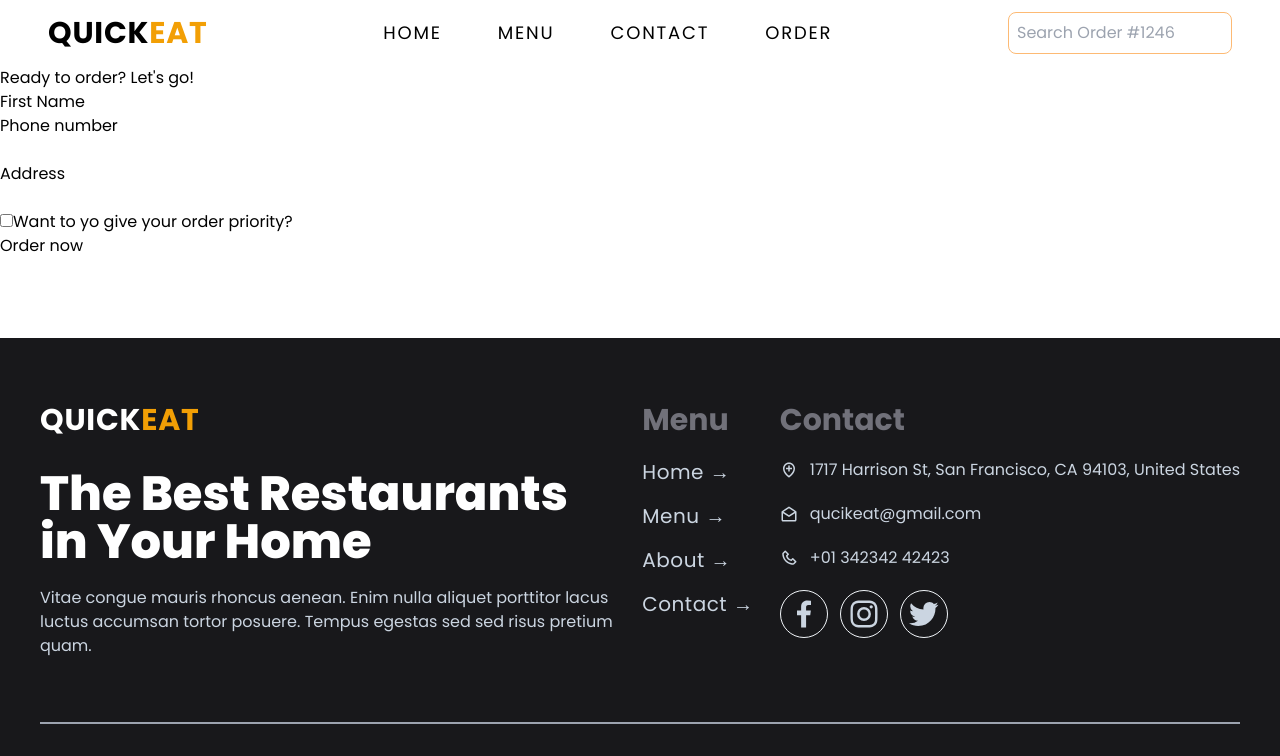
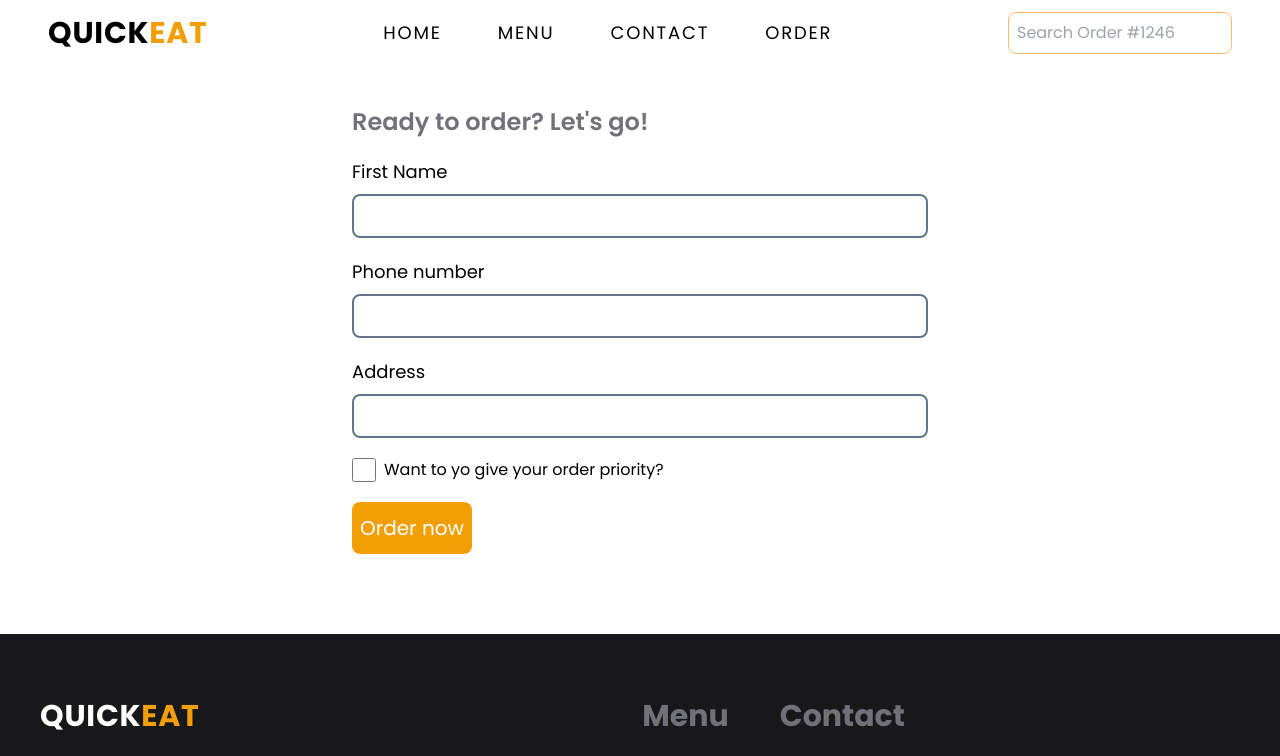
Before and after one commit to HasithKovinda/pizzify, a React (Vite) app: page /order/new in a window 1280 px wide. Shown: the top 756 px of the page. Built offline with nearby package versions, Linux system fonts and the light colour scheme.

Commit message:
style create order  UI

```diff
--- a/src/features/order/CreateOrder.tsx
+++ b/src/features/order/CreateOrder.tsx
@@ -1,4 +1,4 @@
-import { Form, redirect, useActionData, useNavigation } from "react-router-dom";
+import { Form, redirect, useNavigation } from "react-router-dom";
 import { type Cart, type NewOrder } from "../../types/pizza";
 import { createOrder } from "../../services/apiRestaurant";
 import useFormErrors from "../../hooks/useFormErrors";
@@ -41,35 +41,38 @@ function CreateOrder() {
   const cart = fakeCart;
 
   return (
-    <div>
-      <h2>Ready to order? Let's go!</h2>
+    <div className="max-w-2xl mx-auto px-12 mt-10">
+      <h2 className="text-2xl font-semibold text-zinc-500 mb-5">
+        Ready to order? Let's go!
+      </h2>
 
-      <Form method="POST">
+      <Form method="POST" className="space-y-5">
         <div>
-          <label>First Name</label>
-          <input type="text" name="customer" required />
+          <label className="label">First Name</label>
+          <input type="text" name="customer" className="input" required />
         </div>
 
         <div>
-          <label>Phone number</label>
+          <label className="label">Phone number</label>
           <div>
-            <input type="tel" name="phone" required />
+            <input type="tel" name="phone" className="input" required />
           </div>
           <span> {formErrors?.phone && formErrors.phone}</span>
         </div>
 
         <div>
-          <label>Address</label>
+          <label className="label">Address</label>
           <div>
-            <input type="text" name="address" required />
+            <input type="text" name="address" className="input" required />
           </div>
         </div>
 
-        <div>
+        <div className="flex items-start gap-2">
           <input
             type="checkbox"
             name="priority"
             id="priority"
+            className="h-6 w-6 accent-primary focus:outline-none focus:ring focus:ring-orange-400 focus:ring-offset-2"
             // value={withPriority}
             // onChange={(e) => setWithPriority(e.target.checked)}
           />
@@ -77,7 +80,10 @@ function CreateOrder() {
         </div>
 
         <div>
-          <button disabled={isSubmitting}>
+          <button
+            className="btn px-2 py-3 text-xl text-white rounded-lg"
+            disabled={isSubmitting}
+          >
             {isSubmitting ? "Placing Order...." : "Order now"}{" "}
           </button>
           <input type="hidden" name="cart" value={JSON.stringify(cart)} />
--- a/src/index.css
+++ b/src/index.css
@@ -5,6 +5,14 @@
 @layer components {
   .heading {
     @apply text-6xl font-bold text-gray-800 text-center mb-5;
+  }
+
+  .label {
+    @apply block text-lg mb-2;
+  }
+
+  .input {
+    @apply p-2 rounded-lg border-2 border-slate-500 w-full;
   }
 }
 
```
